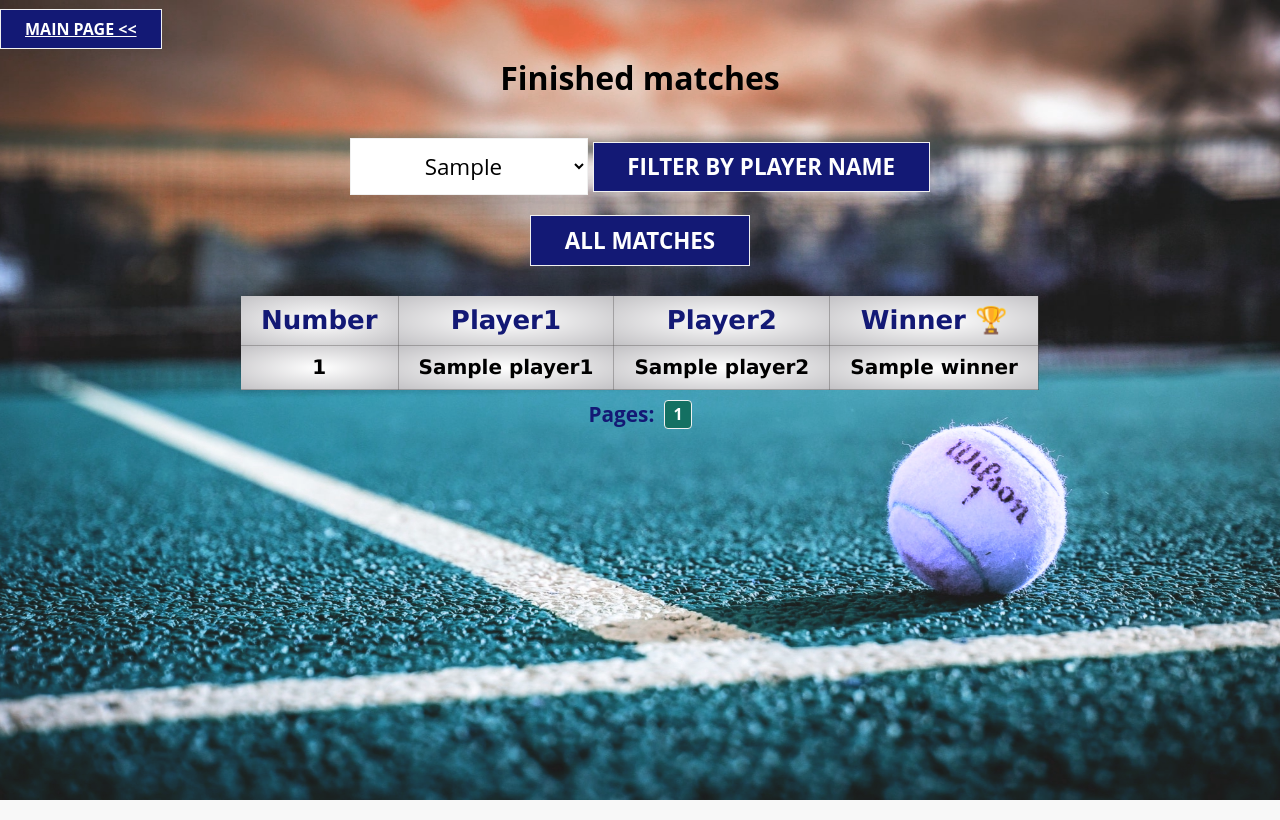
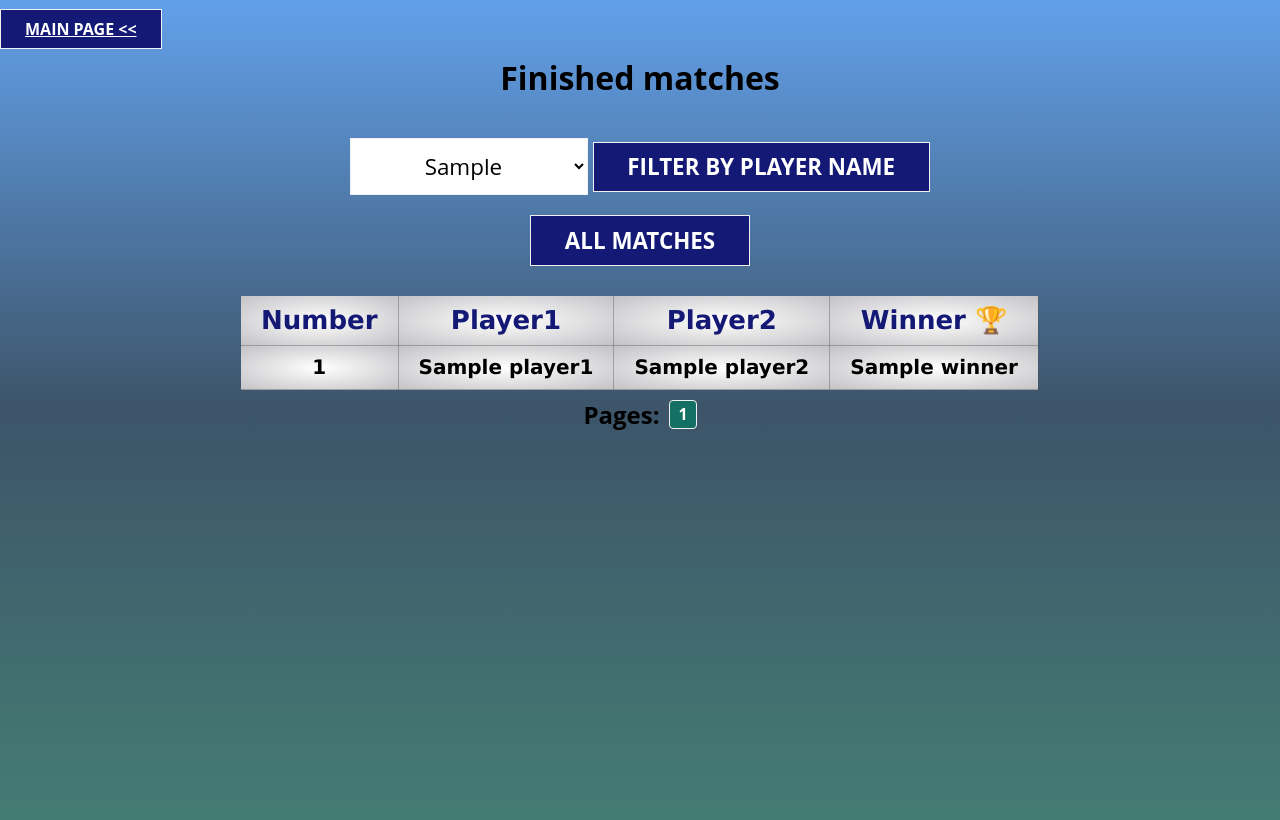
Before and after one commit to Awakary/TennisScoreBoard, a Python web app: template templates/matches.html in a window 1280 px wide. Run offline with Jinja, Linux system fonts and the light colour scheme; the template is opened without the code that fills it: most values are stand-ins (such as "Sample title", 1, 10 or a date in 2020); lists and menus that the app fills with data are empty.

Commit message:
change html

```diff
--- a/run_sever.py
+++ b/run_sever.py
@@ -24,6 +24,6 @@ def app(environ, start_response):
     return response.content
 
 
-with make_server('', 8000, app) as httpd:
+with make_server('', 8001, app) as httpd:
     print("Запуск сервера")
     httpd.serve_forever()
--- a/static/styles.css
+++ b/static/styles.css
@@ -74,8 +74,8 @@ body {
 }
 
 .page_text {
-    color: #131975; /* ��вет текста */
-    font-size: 1.3em; /* Размер текста */
+    color: #000000; /* ��вет текста */
+    font-size: 1.5em; /* Размер текста */
     font-weight: bold; /* ��ирный шрифт */
     margin: 0;
 }
--- a/templates/match_score.html
+++ b/templates/match_score.html
@@ -24,7 +24,7 @@
 			<th>
 				<form action='/match_score' method="post">
 					<div>
-						<div class="row">
+						<div>
 							<p class="text">{{match.Player1.name}}</p>
 							{% if match.player1 == match.winner %}
 							<p> &#127942 </p>
@@ -50,7 +50,7 @@
 			<th>
 				<form action='/match_score' method="post">
 					<div>
-						<div class="row">
+						<div>
 							<p class="text">{{match.Player2.name}}</p>
 							{% if match.player2 == match.winner %}
 							<p> &#127942 </p>
--- a/templates/matches.html
+++ b/templates/matches.html
@@ -6,7 +6,7 @@
 	<meta charset="UTF-8">
 	<title>Finished matches</title>
 </head>
-<body class="cover">
+<body class="green_fon">
 <div style="margin-top: 20px">
 	<a class="main_button" href='/'>Main page <<</a>
 </div>
```
